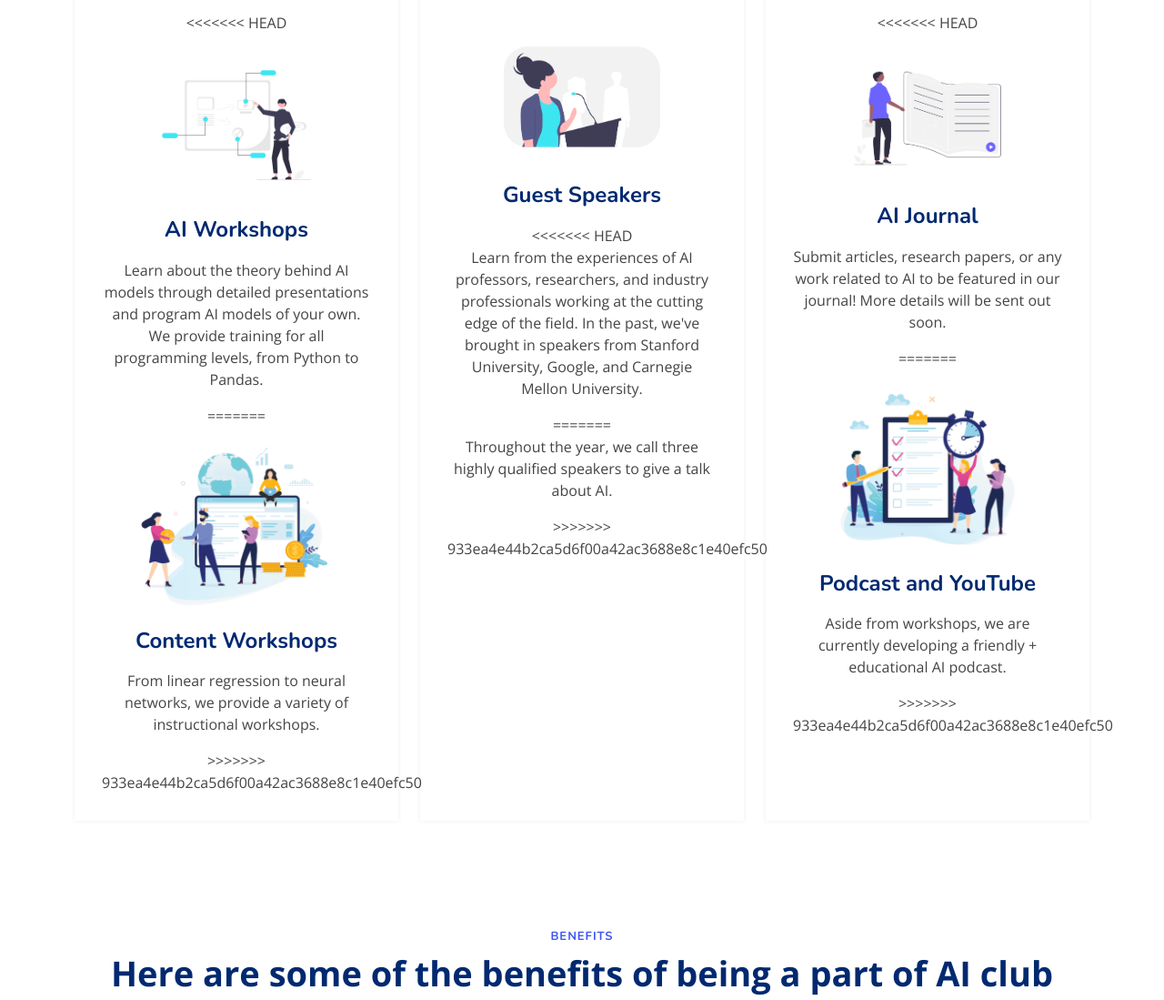
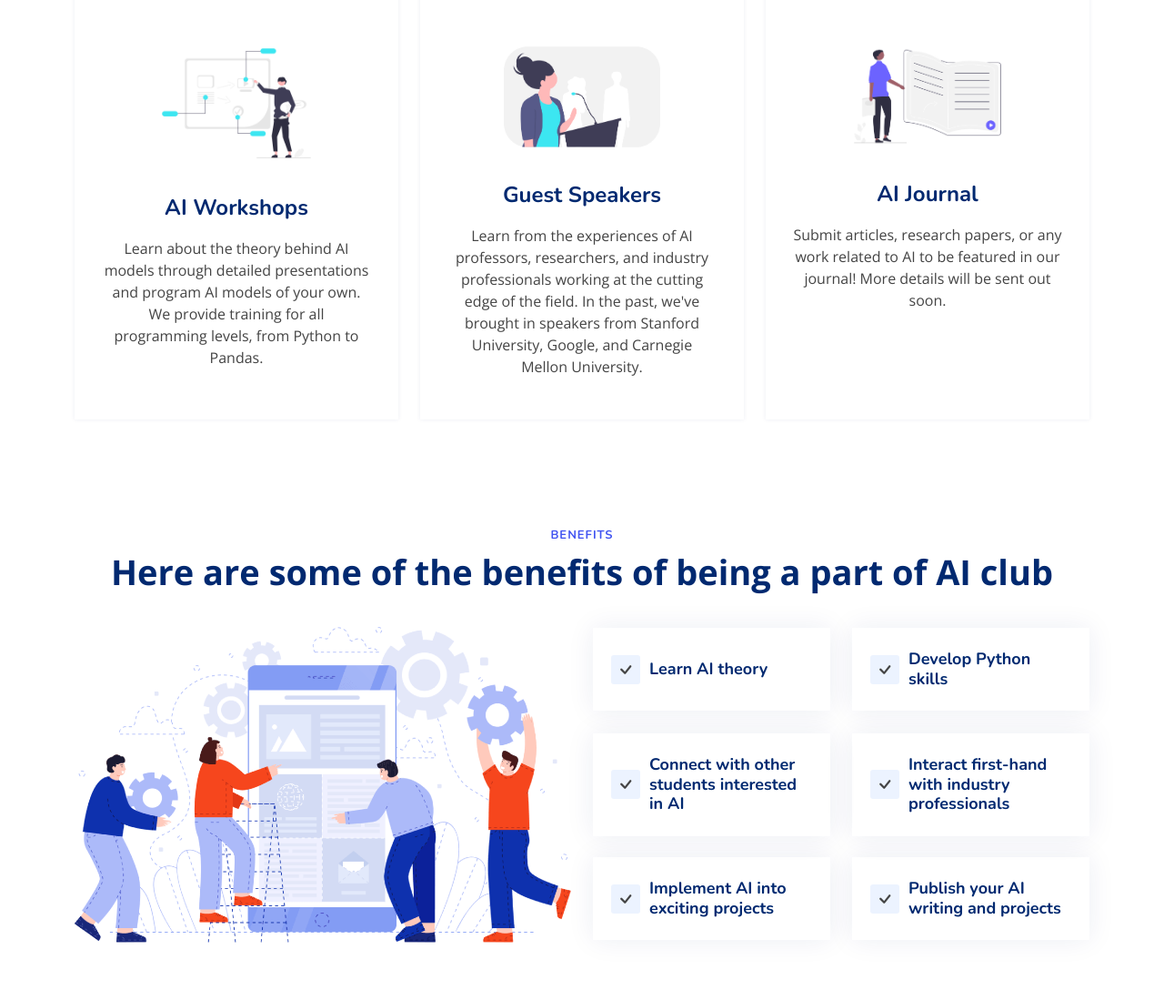
Before and after one commit to Harker-AI-club/website, a plain HTML site: page index.html in a window 1280 px wide. Shown: the part 1524-2623 px from the top of the page at 91% size. Drawn offline with nearby package versions, Linux system fonts and the light colour scheme.

Commit message:
Cleanup.

```diff
--- a/index.html
+++ b/index.html
@@ -154,15 +154,9 @@
 
           <div class="col-lg-4">
             <div class="box" data-aos="fade-up" data-aos-delay="200">
-<<<<<<< HEAD
               <img src="assets/img/workshop-icon.png" class="img-fluid" alt="">
               <h3>AI Workshops</h3>
               <p>Learn about the theory behind AI models through detailed presentations and program AI models of your own. We provide training for all programming levels, from Python to Pandas. </p>
-=======
-              <img src="assets/img/values-1.png" class="img-fluid" alt="">
-              <h3>Content Workshops</h3>
-              <p>From linear regression to neural networks, we provide a variety of instructional workshops.</p>
->>>>>>> 933ea4e44b2ca5d6f00a42ac3688e8c1e40efc50
             </div>
           </div>
 
@@ -170,25 +164,15 @@
             <div class="box" data-aos="fade-up" data-aos-delay="400">
               <img src="assets/img/speaker-icon.png" class="img-fluid" alt="">
               <h3>Guest Speakers</h3>
-<<<<<<< HEAD
               <p>Learn from the experiences of AI professors, researchers, and industry professionals working at the cutting edge of the field. In the past, we've brought in speakers from Stanford University, Google, and Carnegie Mellon University.</p>
-=======
-              <p>Throughout the year, we call three highly qualified speakers to give a talk about AI.</p>
->>>>>>> 933ea4e44b2ca5d6f00a42ac3688e8c1e40efc50
             </div>
           </div>
 
           <div class="col-lg-4 mt-4 mt-lg-0">
             <div class="box" data-aos="fade-up" data-aos-delay="600">
-<<<<<<< HEAD
               <img src="assets/img/journal-icon.png" class="img-fluid" alt="">
               <h3>AI Journal</h3>
               <p>Submit articles, research papers, or any work related to AI to be featured in our journal! More details will be sent out soon.</p>
-=======
-              <img src="assets/img/values-3.png" class="img-fluid" alt="">
-              <h3>Podcast and YouTube</h3>
-              <p>Aside from workshops, we are currently developing a friendly + educational AI podcast.</p>
->>>>>>> 933ea4e44b2ca5d6f00a42ac3688e8c1e40efc50
             </div>
           </div>
 
```
